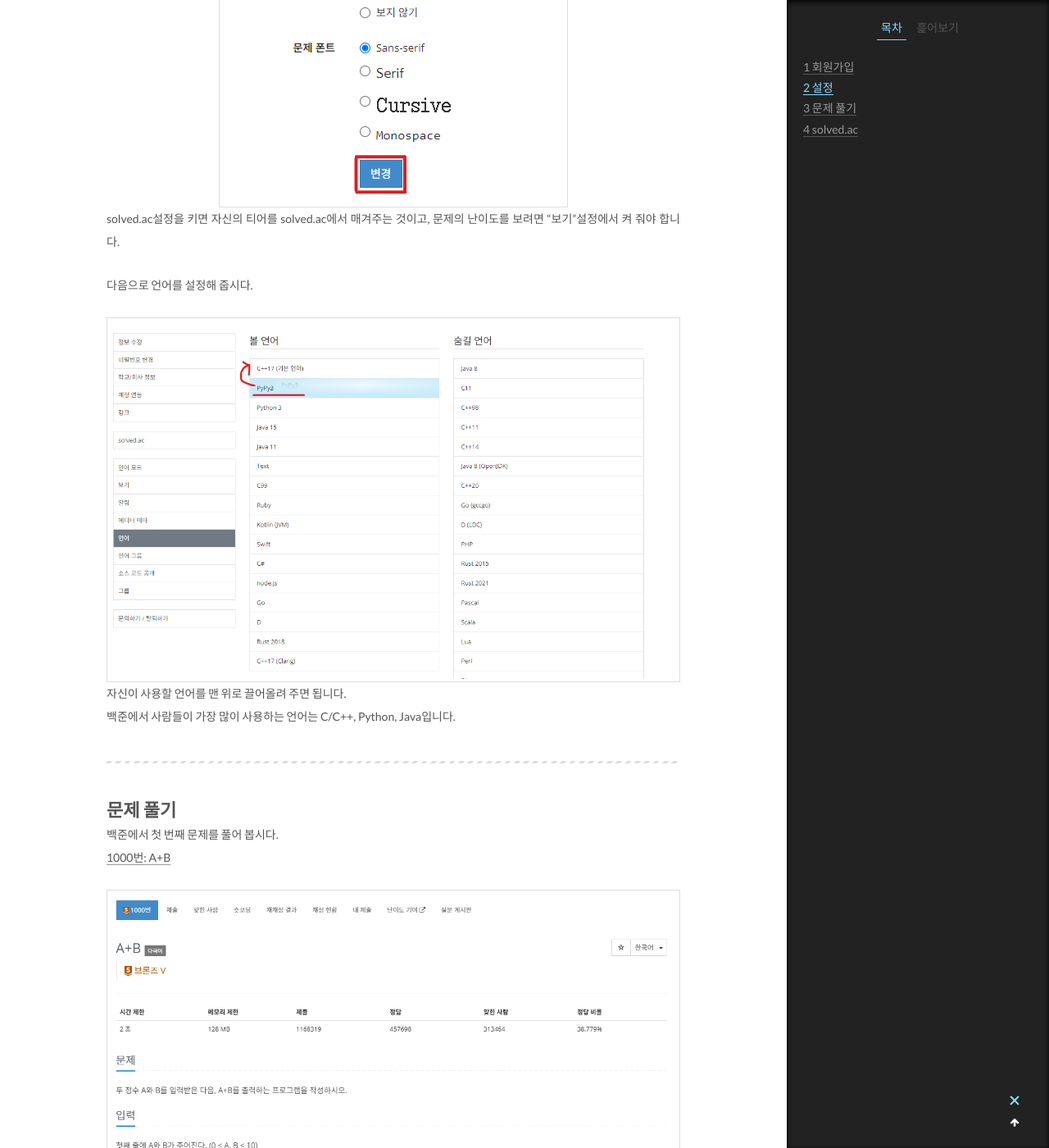
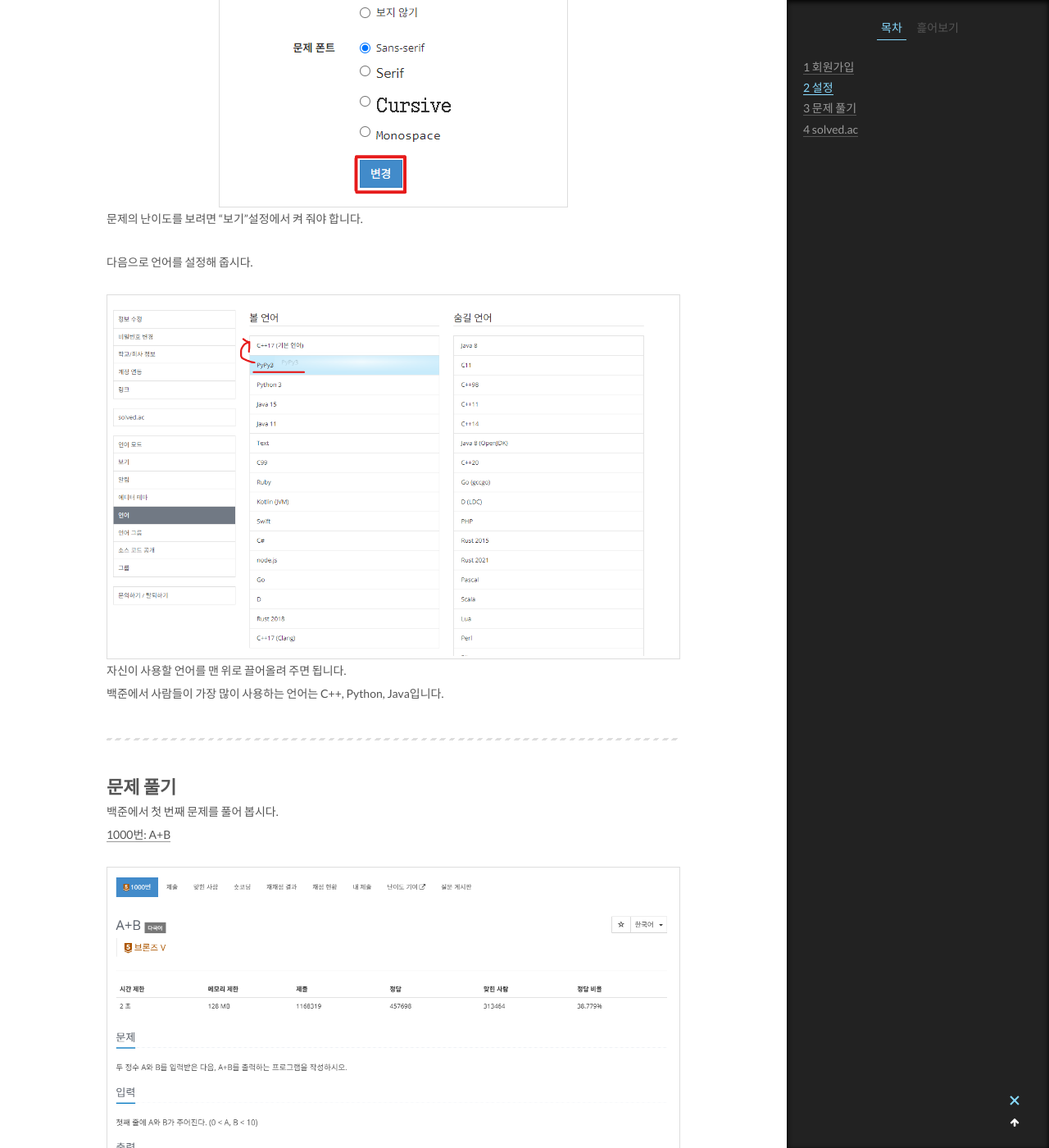
Before and after one commit to skrewbar/skrewbar.github.io, a Jekyll site: the page built from _posts/boj/begin boj/2024-10-04-begin-boj.md, in a window 1280 px wide and 1400 px high, scrolled down 2990 px. Shown: the whole window at 82% size. Built offline with Jekyll 4.4.1, drawn with Linux system fonts in a browser that asks for light colours; comment, search, counter and statistics services are not loaded.

Commit message:
🎨 begin-boj 어색한 부분 수정

```diff
--- a/_posts/boj/begin boj/2024-10-04-begin-boj.md
+++ b/_posts/boj/begin boj/2024-10-04-begin-boj.md
@@ -34,13 +34,13 @@ solved.ac에서 제공하는 티어를 이용해서 난이도를 확인할 수
 solved.ac설정을 켜고 나면, "보기" 메뉴를 클릭해 줍니다.
 
 ![view menu](/assets/images/2024-10-04-begin-boj/setting_view.png)
-solved.ac설정을 키면 자신의 티어를 solved.ac에서 매겨주는 것이고, 문제의 난이도를 보려면 "보기"설정에서 켜 줘야 합니다.
+문제의 난이도를 보려면 "보기"설정에서 켜 줘야 합니다.
 
 다음으로 언어를 설정해 줍시다.
 
 ![language menu](/assets/images/2024-10-04-begin-boj/setting_language.png)
 자신이 사용할 언어를 맨 위로 끌어올려 주면 됩니다.
-백준에서 사람들이 가장 많이 사용하는 언어는 C/C++, Python, Java입니다.
+백준에서 사람들이 가장 많이 사용하는 언어는 C++, Python, Java입니다.
 
 ---
 
```
